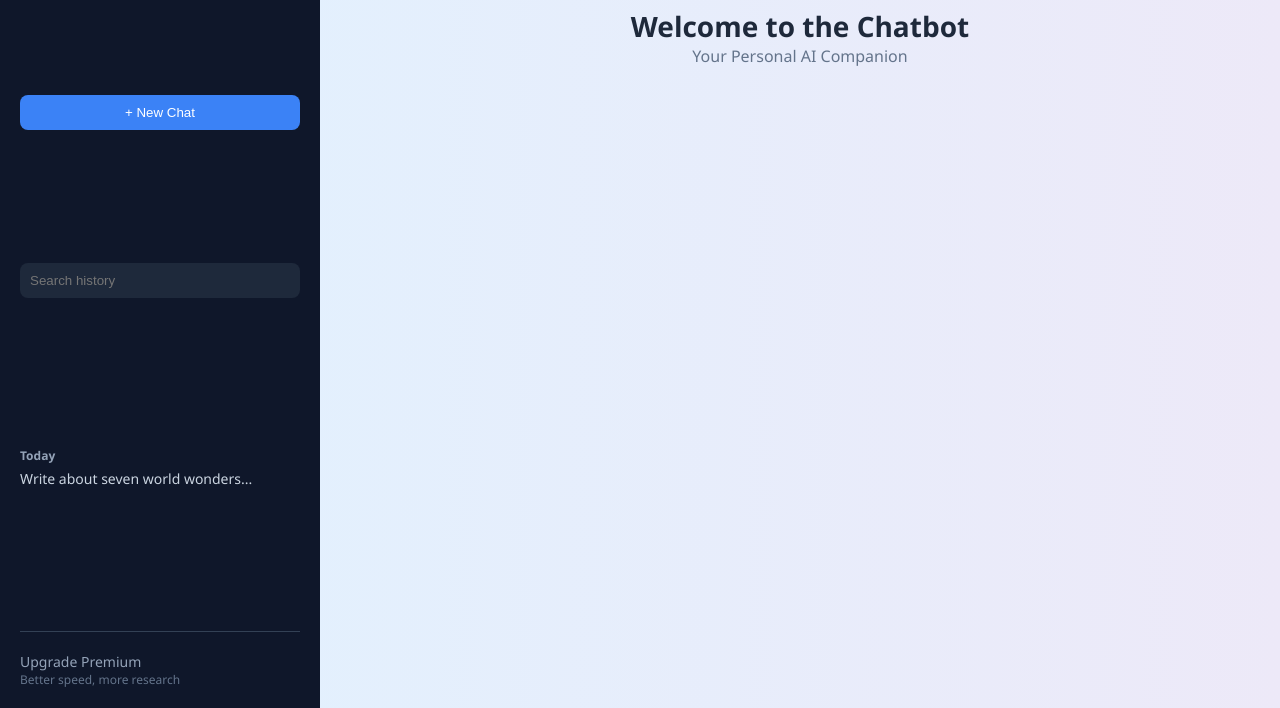
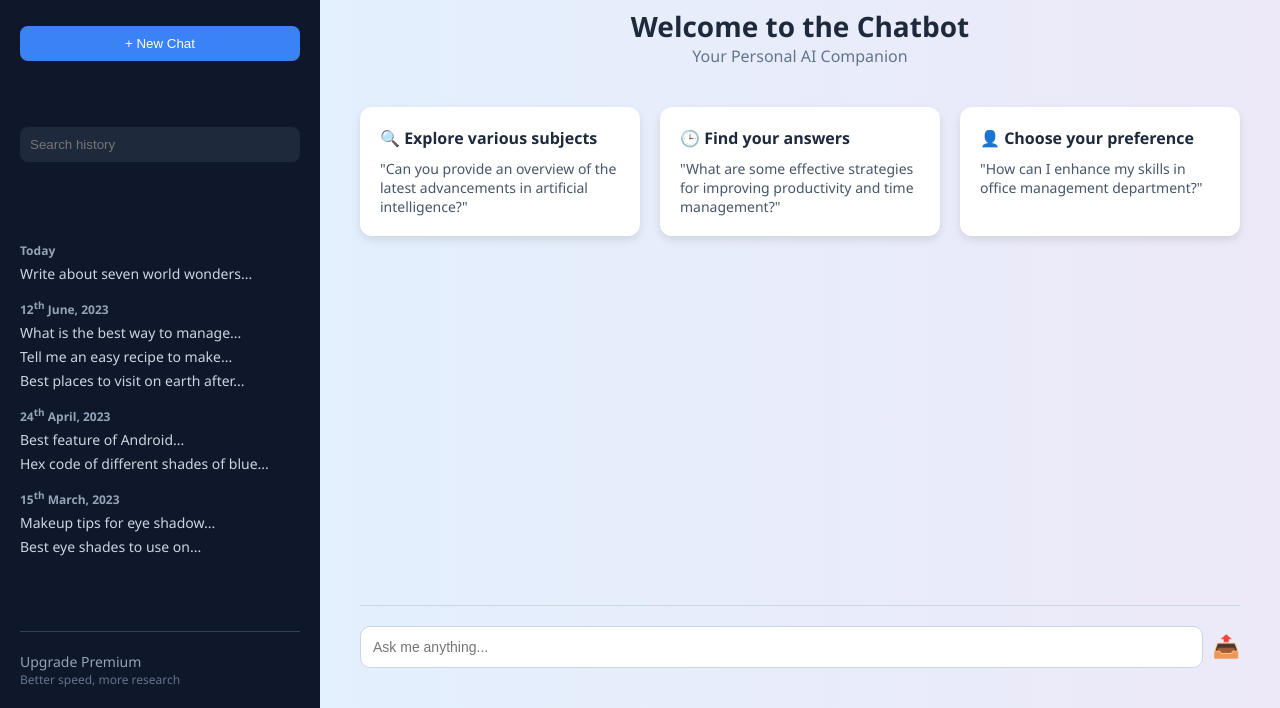
Before and after one commit to ombhagwat077/MyChatbot, a plain HTML site: page index.html in a window 1280 px wide. Shown: the part 92-800 px from the top of the page. Drawn offline with Linux system fonts and the light colour scheme.

Commit message:
Update index.html

```diff
--- a/index.html
+++ b/index.html
@@ -10,14 +10,30 @@
   <div class="container">
 
     <!-- Sidebar -->
+    <!-- Sidebar -->
     <div class="sidebar">
       <div class="logo">Chatbot <span>by Esthraa</span></div>
       <button class="new-chat">+ New Chat</button>
       <input type="text" placeholder="Search history" class="search-box" />
+
       <div class="history">
         <p class="history-date">Today</p>
         <p class="history-item">Write about seven world wonders...</p>
+
+        <p class="history-date">12<sup>th</sup> June, 2023</p>
+        <p class="history-item">What is the best way to manage...</p>
+        <p class="history-item">Tell me an easy recipe to make...</p>
+        <p class="history-item">Best places to visit on earth after...</p>
+
+        <p class="history-date">24<sup>th</sup> April, 2023</p>
+        <p class="history-item">Best feature of Android...</p>
+        <p class="history-item">Hex code of different shades of blue...</p>
+
+        <p class="history-date">15<sup>th</sup> March, 2023</p>
+        <p class="history-item">Makeup tips for eye shadow...</p>
+        <p class="history-item">Best eye shades to use on...</p>
       </div>
+
       <div class="upgrade-box">
         <p class="upgrade-title">Upgrade Premium</p>
         <p class="upgrade-sub">Better speed, more research</p>
@@ -35,6 +51,25 @@
         <div class="bot-icon">🤖</div>
         <h1>Welcome to the Chatbot</h1>
         <p class="subtext">Your Personal AI Companion</p>
+
+        <div class="cards">
+          <div class="card">
+            <h3>🔍 Explore various subjects</h3>
+            <p>"Can you provide an overview of the latest advancements in artificial intelligence?"</p>
+          </div>
+          <div class="card">
+            <h3>🕒 Find your answers</h3>
+            <p>"What are some effective strategies for improving productivity and time management?"</p>
+          </div>
+          <div class="card">
+            <h3>👤 Choose your preference</h3>
+            <p>"How can I enhance my skills in office management department?"</p>
+          </div>
+        </div>
+      </div>
+      <div class="input-section">
+        <input type="text" placeholder="Ask me anything..." />
+        <button class="send-btn">📤</button>
       </div>
     </div>
   </div>
```
